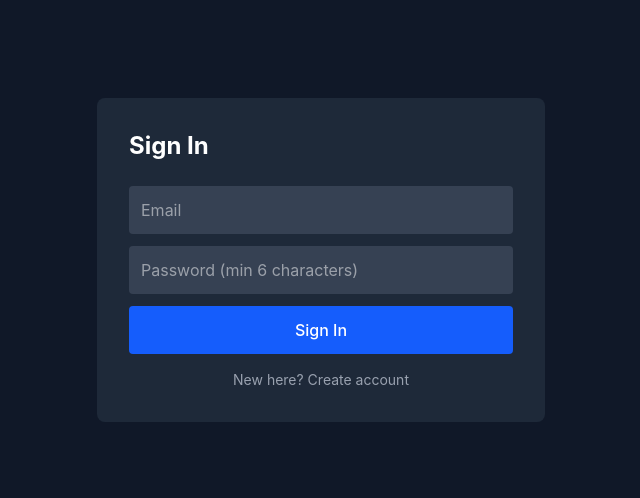
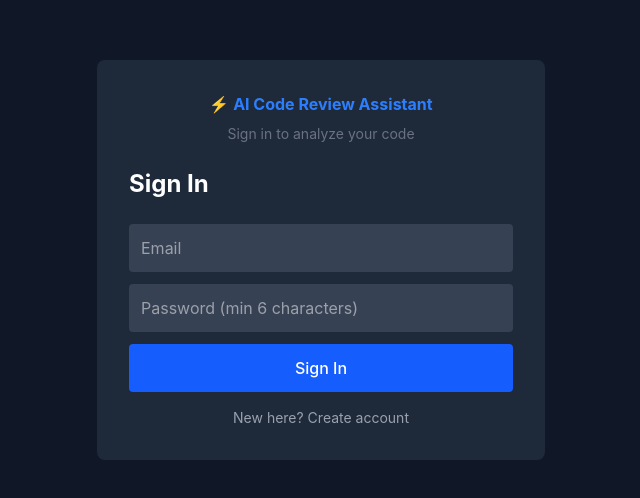
Before and after one commit to mittalprince365-oss/ai-code-review-assistant, a React (Vite) app in the folder client/: page / in a window 1280 px wide. Shown: the part 140-638 px from the top of the page, without its empty margins (319-959 px from the left). Built offline with nearby package versions, Linux system fonts and the light colour scheme; no server answers.

Commit message:
Day 13: file naming fixed, UI polish, README documentation

```diff
--- a/client/src/Login.jsx
+++ b/client/src/Login.jsx
@@ -21,6 +21,8 @@ function Login() {
   return (
     <div className="min-h-screen bg-gray-900 flex items-center justify-center p-4">
       <div className="bg-gray-800 p-8 rounded-lg w-full max-w-md">
+        <p className="text-blue-500 font-bold text-center mb-2">⚡ AI Code Review Assistant</p>
+        <p className="text-gray-500 text-sm text-center mb-6">Sign in to analyze your code</p>
         <h1 className="text-2xl font-bold text-white mb-6">
           {isSignup ? 'Create Account' : 'Sign In'}
         </h1>
```
Also changed, not shown: client/src/History.jsx (renamed from client/src/history.jsx), client/src/Navbar.jsx (renamed from client/src/navbar.jsx), client/src/Review.jsx (renamed from client/src/review.jsx), 1 other file (tests, documents, lock files or other folders).
